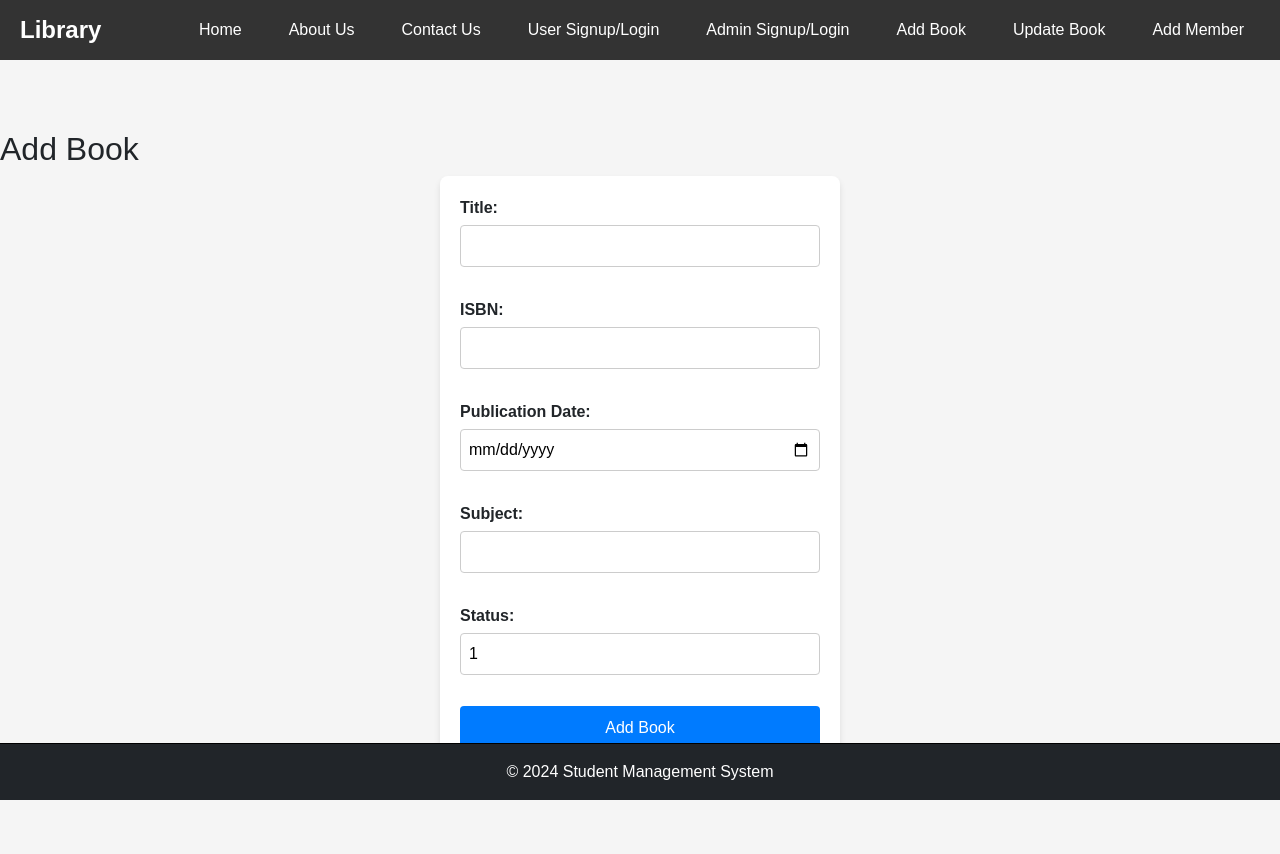
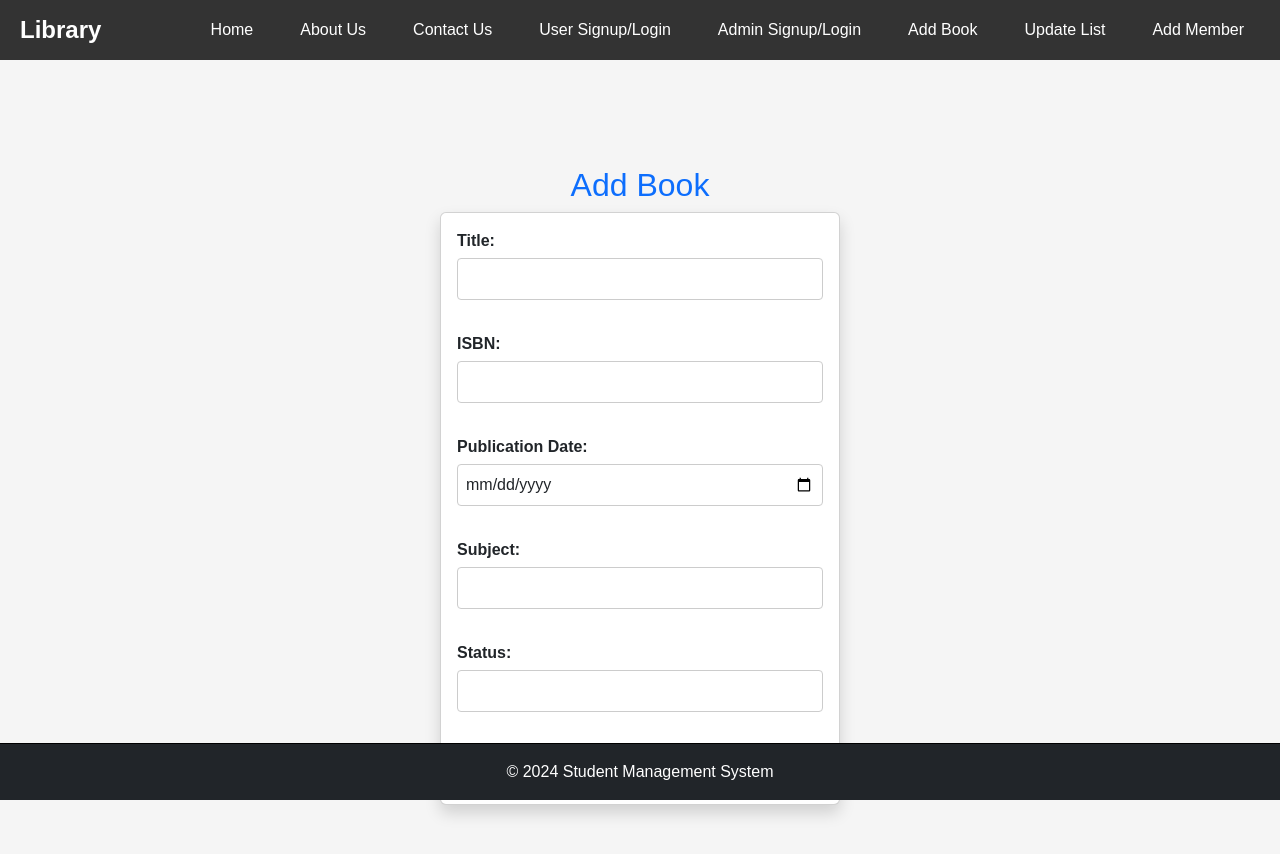
Before and after one commit to saubhagyafernando/library-Frontend, a React (Vite) app: page /add-book in a window 1280 px wide. Shown: the top 854 px of the page. Built offline with nearby package versions, Linux system fonts and the light colour scheme.

Commit message:
give connection between frontend and backend

```diff
--- a/src/App.tsx
+++ b/src/App.tsx
@@ -6,7 +6,7 @@ import ContactUs from './pages/Contactus';
 import SearchBook from './Components/SearchBook';
 import AddMember from './Components/AddMember';
 import AddBook from './pages/AddBook';
-import UpdateBook from './Components/UpdateBook';
+import UpdateList from './Components/UpdateList';
 import { AuthProvider } from './Utils/AuthContext';
 import Navbar from './pages/Navbar';
 import Footer from './pages/Footer';
@@ -32,7 +32,8 @@ const App = () => {
               <Route path="/user-login-signup" element={<UserLoginSignUp />} />
               <Route path="/add-member" element={<AddMember />} />
               <Route path="/add-book" element={<AddBook />} />
-              <Route path="/update-book" element={<UpdateBook />} />
+              <Route path="/update-book/${id}" element={<AddBook />} />
+              <Route path="/update-list" element={<UpdateList />} />
               <Route path="*" element={<Navigate to="/" />} />
             </Routes>
           </div>
--- a/src/Components/AdminLoginSignUp.tsx
+++ b/src/Components/AdminLoginSignUp.tsx
@@ -14,7 +14,7 @@ const AdminLoginSignUp: React.FC = () => {
     event.preventDefault();
     setError('');
     login(true); // Log in as admin
-    navigate('/add-book'); // Redirect to admin dashboard
+    navigate('/update-list')
   };
 
   return (
--- a/src/Components/SearchBook.tsx
+++ b/src/Components/SearchBook.tsx
@@ -114,7 +114,7 @@ const SearchBook: React.FC = () => {
                 <td>{book.isbn}</td>
                 <td>{book.publicationDate}</td>
                 <td>{book.subject}</td>
-                <td>{book.status === 1 ? 'Available' : 'Unavailable'}</td>
+                <td>{book.status > 0 ? 'Available' : 'Unavailable'}</td>
               </tr>
             ))
           ) : (
--- a/src/Components/UpdateBook.tsx
+++ /dev/null
@@ -1,26 +0,0 @@
-import { useState } from "react";
-
-const UpdateBook = () => {
-  const [title, setTitle] = useState('');
-  const [availability, setAvailability] = useState(true);
-
-  const handleSubmit = (e: React.FormEvent) => {
-    e.preventDefault();
-    alert(`Book "${title}" updated with availability: ${availability}`);
-  };
-
-  return (
-    <div>
-      <h2>Update Book</h2>
-      <form onSubmit={handleSubmit}>
-        <label>Title:</label>
-        <input type="text" value={title} onChange={(e) => setTitle(e.target.value)} required />
-        <label>Available:</label>
-        <input type="checkbox" checked={availability} onChange={(e) => setAvailability(e.target.checked)} />
-        <button type="submit">Update Book</button>
-      </form>
-    </div>
-  );
-};
-
-export default UpdateBook;
--- /dev/null
+++ b/src/Components/UpdateList.tsx
@@ -0,0 +1,107 @@
+import React, { useState } from 'react';
+import {getBook, deleteBook} from '../service/BookService';
+import { useNavigate } from 'react-router-dom';
+import './UpdateList.css';
+
+interface Book {
+  id: string;
+  bookID: string;
+  bookTittle: string;
+  isbn: number;
+  publicationDate: Date;
+  subject: string;
+  status: number;
+}
+
+const UpdateList: React.FC = () => {
+  const [] = useState('');
+  const [books, setBooks] = React.useState<Book[]>([]);
+  const [bookTittle, setTitle] = useState('');
+  const [availability, setAvailability] = useState(true);
+
+  const handleSubmit = (e: React.FormEvent) => {
+    e.preventDefault();
+    alert(`Book "${bookTittle}" updated with availability: ${availability}`);
+  };
+
+  React.useEffect(() =>{
+    const fetchBooks = async () =>{
+      try{
+        const book = await getBook();
+        setBooks(book);
+      }catch (error){
+        console.error('failed to fetch books:',error);
+      }
+    };
+    fetchBooks();
+  },[]);
+
+  const navigate = useNavigate();
+
+  const handleAddBook = () => {
+    navigate('/add-book');
+    };
+
+  const handleUpdate = (id: string) => {
+    navigate(`/update-book/${id}`);
+  }
+
+  const handleDelete = async(id:string)=>{
+    try{
+      await deleteBook(Number(id));
+      setBooks((prev) => prev.filter((book) => book.bookID !== id));
+    }catch (error){
+      console.error('Failed to delete book:',error);
+    }
+  };
+
+  return (
+    <div >
+      <h3 className="text-primary">Book List</h3>
+      <button className="btn btn-primary mb-3" onClick={handleAddBook}>
+        Add Book
+      </button>
+      <table className="table table-bordered table-striped">
+        <thead className="table-dark">
+          <tr>
+            <th>Title</th>
+            <th>ISBN</th>
+            <th>Publication Date</th>
+            <th>Subject</th>
+            <th>Status</th>
+            <th>Action</th>
+          </tr>
+        </thead>
+        <tbody>
+          {books.map((book) => (
+              <tr key={book.bookID}>
+                <td>{book.bookTittle}</td>
+                <td>{book.isbn}</td>
+                <td>{new Date(book.publicationDate).toLocaleDateString()}</td>
+                <td>{book.subject}</td>
+                <td>{book.status>0 ? 'Available' : 'Unavailable'}</td>
+                <td>
+                <button className="btn btn-primary me-2" onClick={() => handleUpdate(book.id)}>
+                Update
+                </button>
+                <button className="btn btn-danger" onClick={() => handleDelete(book.id)}>
+                Delete
+                </button>
+                </td>
+              </tr>
+            ))}
+        </tbody>
+      </table>
+      <h2>Update Book</h2>
+      <form onSubmit={handleSubmit}>
+        <label>Title:</label>
+        <input type="text" value={bookTittle} onChange={(e) => setTitle(e.target.value)} required />
+        <label>Available:</label>
+        <input type="checkbox" checked={availability} onChange={(e) => setAvailability(e.target.checked)} />
+        <button type="submit">Update Book</button>
+      </form>
+    </div>
+  );
+};
+
+export default UpdateList;
--- a/src/pages/AddBook.tsx
+++ b/src/pages/AddBook.tsx
@@ -1,73 +1,163 @@
-import { useState } from 'react';
-import './AddBook.css';
+import React, { useState, useEffect } from 'react';
+import { useNavigate, useParams } from 'react-router-dom';
+import { getBookById, updateBook, addBook } from '../service/BookService';
+import './AddBook.css'; // Adjust the import based on your project structure
 
-const AddBook = () => {
-  const [title, setTitle] = useState('');
-  const [isbn, setIsbn] = useState('');
+const AddBook: React.FC = () => {
+  const [bookID, setBookId] = useState('');
+  const [bookTittle, setTitle] = useState('');
+  const [isbn, setIsbn] = useState<number | string>('');
   const [publicationDate, setPublicationDate] = useState('');
   const [subject, setSubject] = useState('');
-  const [status, setStatus] = useState(1);
+  const [status, setStatus] = useState<number | string>('');
+  const [errorMessage, setErrorMessage] = useState('');
+  const navigate = useNavigate();
 
-  const handleSubmit = (e: React.FormEvent) => {
-    e.preventDefault();
-    alert(`Book "${title}" added with ISBN: ${isbn}, Publication Date: ${publicationDate}, Subject: ${subject}, Status: ${status}`);
+  const { id } = useParams<{ id: string }>();
+
+  useEffect(() => {
+    if (id) {
+      const fetchBooks = async () => {
+        try {
+          const book = await getBookById(Number(id));
+          setBookId(String(book.bookID));
+          setTitle(book.bookTittle);
+          setIsbn(Number(book.isbn));
+          setPublicationDate(book.publicationDate);
+          setSubject(book.subject);
+          setStatus(Number(book.status));
+        } catch (error) {
+          console.error('Failed to fetch book:', error);
+          setErrorMessage('An error occurred while fetching the book.');
+        }
+      };
+      fetchBooks();
+    }
+  }, [id]);
+
+  const handleChangeBookId = (e: React.ChangeEvent<HTMLInputElement>) => {
+    setBookId(e.target.value);
+  };
+
+  const handleChangedBookTitle = (e: React.ChangeEvent<HTMLInputElement>) => {
+    setTitle(e.target.value);
+  };
+
+  const handleChangeIsbn = (e: React.ChangeEvent<HTMLInputElement>) => {
+    setIsbn(e.target.value);
+  };
+
+  const handleChangePublicationDate = (e: React.ChangeEvent<HTMLInputElement>) => {
+    setPublicationDate(e.target.value);
+  };
+
+  const handleChangeSubject = (e: React.ChangeEvent<HTMLInputElement>) => {
+    setSubject(e.target.value);
+  };
+
+  const handleChangeStatus = (e: React.ChangeEvent<HTMLInputElement>) => {
+    setStatus(e.target.value);
+  };
+
+  const handleSubmit = async (event: React.FormEvent<HTMLFormElement>) => {
+    event.preventDefault();
+    if (!bookTittle || !isbn || !publicationDate || !subject || !status) {
+      setErrorMessage('All fields are required!');
+      return;
+    }
+    if (!/^\d+$/.test(status.toString())) {
+      setErrorMessage('Number Of Book must be a numeric value!');
+      return;
+    }
+    if (!/^\d+$/.test(isbn.toString())) {
+      setErrorMessage('Book of isbn must be a numeric value!');
+      return;
+    }
+
+    const book = {
+      bookID: id ? id : '', // Ensure bookID is present
+      bookTittle: bookTittle,
+      isbn: new Int32Array([parseInt(isbn.toString(), 10)]), // Convert isbn to Int32List
+      publicationDate: new Date(publicationDate), // Convert publicationDate to Date
+      subject: subject,
+      status: new Int32Array([parseInt(status.toString(), 10)]) // Convert status to Int32List
+    };
+
+    try {
+      if (id) {
+        await updateBook(Number(id), book);
+      } else {
+        await addBook(book);
+      }
+      navigate('/');
+    } catch (error) {
+      console.error('Failed to add book:', error);
+      setErrorMessage('An error occurred while saving the book.');
+    }
   };
 
   return (
-    <div>
-      <h2>Add Book</h2>
-      <form onSubmit={handleSubmit}>
-        <div className="form-group">
-          <label htmlFor="title">Title:</label>
+    <div className="container mt-3">
+      <h2 className="text-primary text-center">Add Book</h2>
+      {errorMessage && <div className="alert alert-danger">{errorMessage}</div>}
+      <form onSubmit={handleSubmit} className="card p-3 shadow">
+        <div className="form-group mb-3">
+          <label htmlFor="bookTittle">Title:</label>
           <input
             type="text"
-            id="title"
-            value={title}
-            onChange={(e) => setTitle(e.target.value)}
+            id="bookTittle"
+            className="form-control"
+            value={bookTittle}
+            onChange={handleChangedBookTitle}
             required
+            disabled={!!id}
           />
         </div>
-        <div className="form-group">
+        <div className="form-group mb-3">
           <label htmlFor="isbn">ISBN:</label>
           <input
             type="text"
             id="isbn"
+            className="form-control"
             value={isbn}
-            onChange={(e) => setIsbn(e.target.value)}
+            onChange={handleChangeIsbn}
             required
           />
         </div>
-        <div className="form-group">
+        <div className="form-group mb-3">
           <label htmlFor="publicationDate">Publication Date:</label>
           <input
             type="date"
             id="publicationDate"
+            className="form-control"
             value={publicationDate}
-            onChange={(e) => setPublicationDate(e.target.value)}
+            onChange={handleChangePublicationDate}
             required
           />
         </div>
-        <div className="form-group">
+        <div className="form-group mb-3">
           <label htmlFor="subject">Subject:</label>
           <input
             type="text"
             id="subject"
+            className="form-control"
             value={subject}
-            onChange={(e) => setSubject(e.target.value)}
+            onChange={handleChangeSubject}
             required
           />
         </div>
-        <div className="form-group">
+        <div className="form-group mb-3">
           <label htmlFor="status">Status:</label>
           <input
             type="number"
             id="status"
+            className="form-control"
             value={status}
-            onChange={(e) => setStatus(parseInt(e.target.value))}
+            onChange={handleChangeStatus}
             required
           />
         </div>
-        <button type="submit" className="btn btn-primary">Add Book</button>
+        <button type="submit" className="btn btn-primary">{id ? 'Update Book' : 'Add Book'}</button>
       </form>
     </div>
   );
--- a/src/pages/Navbar.tsx
+++ b/src/pages/Navbar.tsx
@@ -13,7 +13,7 @@ const Navbar: React.FC = () => {
         <Link to="/user-login-signup">User Signup/Login</Link>
         <Link to="/admin-login-signup">Admin Signup/Login</Link>
         <Link to="/add-book">Add Book</Link>
-        <Link to="/update-book">Update Book</Link>
+        <Link to="/update-list">Update List</Link>
         <Link to="/add-member">Add Member</Link>
 
       </div>
```
Also changed, not shown: src/Components/UpdateList.css (added).
